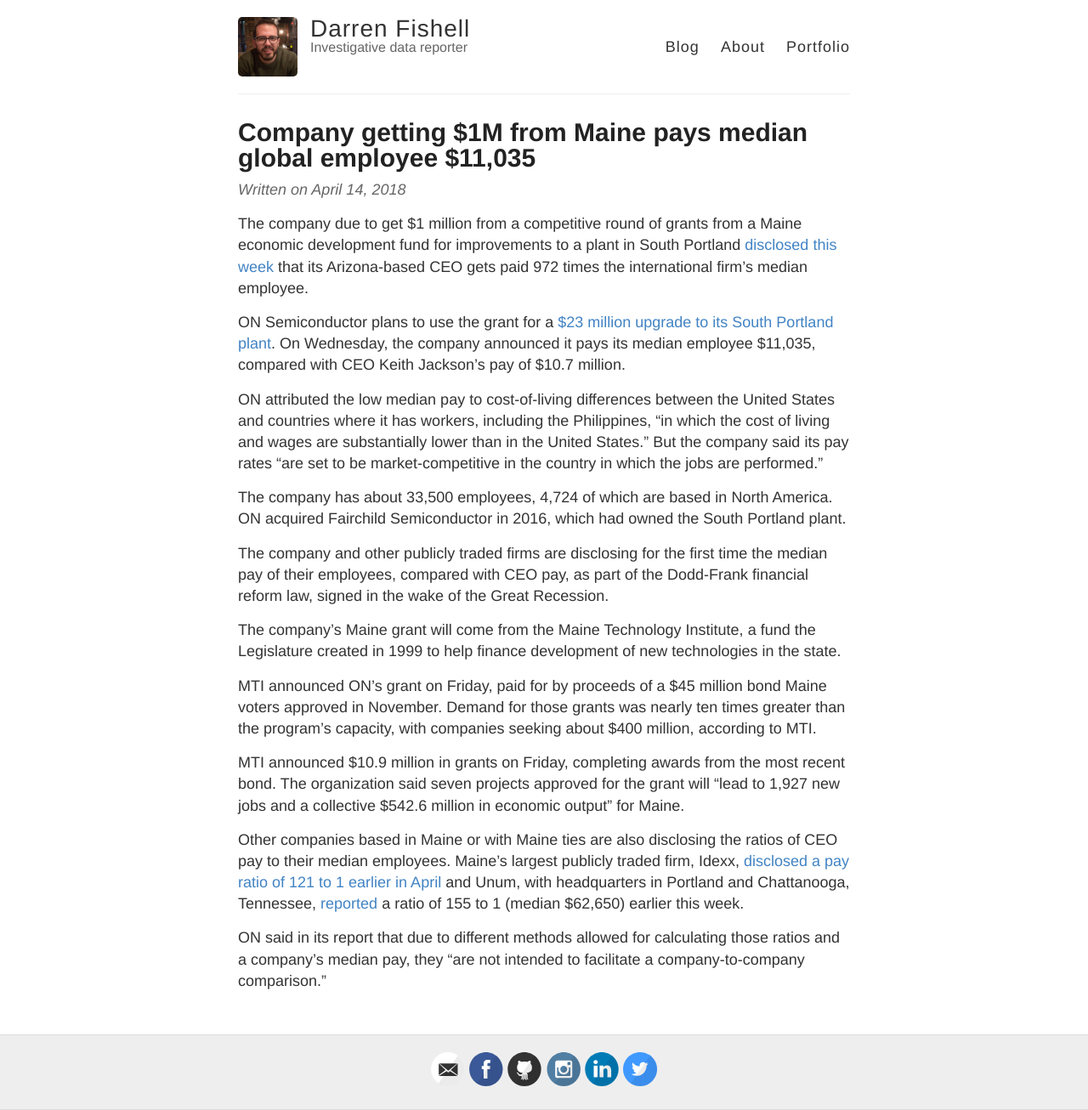
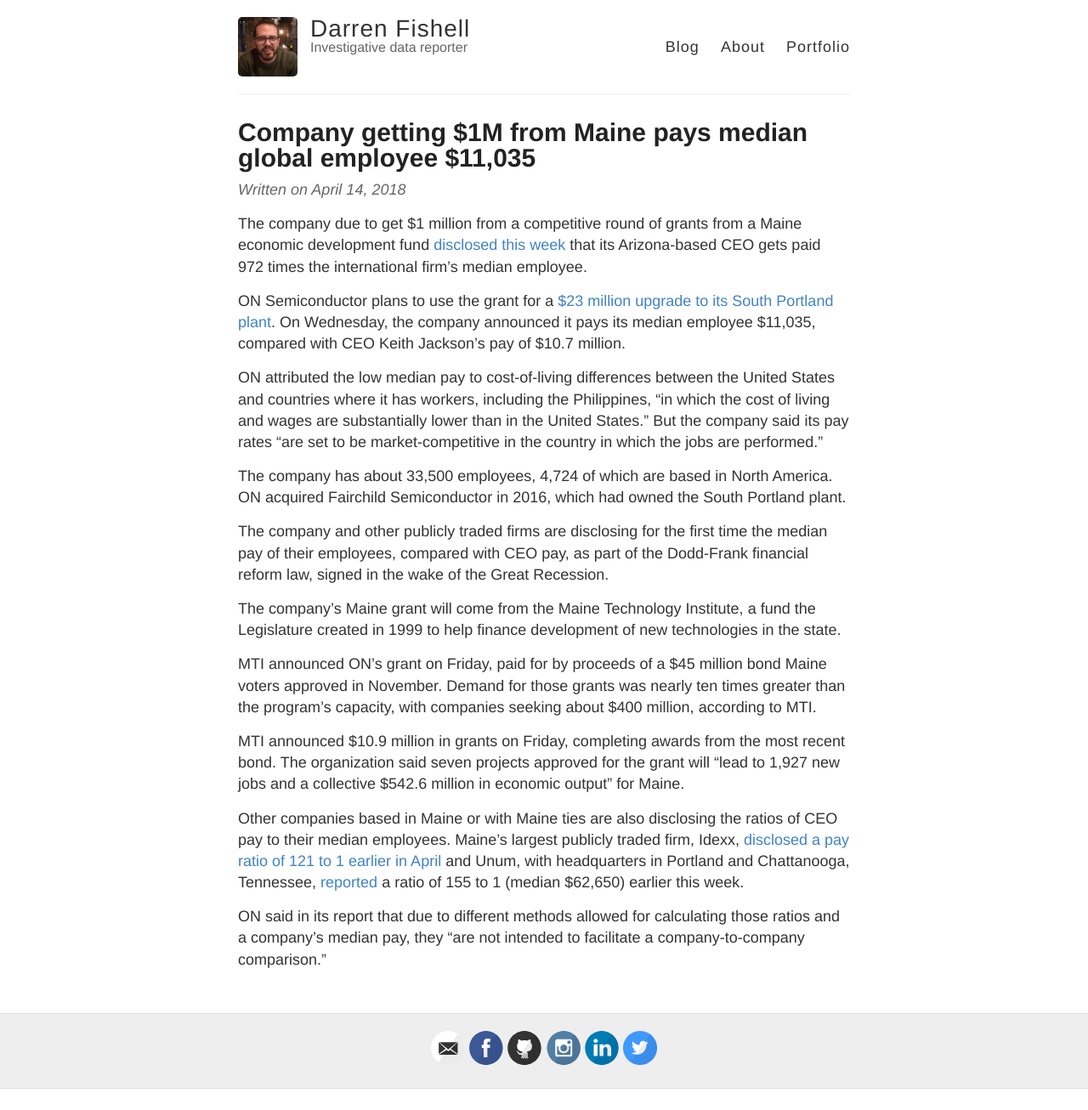
Before and after one commit to darrenfishell/darrenfishell.github.io, a Jekyll site: the page built from _posts/2018-04-14-company-getting-$1M-from-Maine-pays-median-global-employee-$11,035.md, in a window 1280 px wide. Shown: the whole page at 85% size. Built offline with Jekyll 4.4.1, drawn with Linux system fonts in a browser that asks for light colours; comment, search, counter and statistics services are not loaded; after the commit the page ends 1281 px from its top, so only the background shows below that.

Commit message:
Edit lede

```diff
--- a/_posts/2018-04-14-company-getting-$1M-from-Maine-pays-median-global-employee-$11,035.md
+++ b/_posts/2018-04-14-company-getting-$1M-from-Maine-pays-median-global-employee-$11,035.md
@@ -3,7 +3,7 @@
 title: Company getting $1M from Maine pays median global employee $11,035
 ---
 
-The company due to get $1 million from a competitive round of grants from a Maine economic development fund for improvements to a plant in South Portland [disclosed this week](https://www.sec.gov/Archives/edgar/data/1097864/000119312518114330/d516899ddef14a.htm#toc516899_41) that its Arizona-based CEO gets paid 972 times the international firm's median employee.
+The company due to get $1 million from a competitive round of grants from a Maine economic development fund [disclosed this week](https://www.sec.gov/Archives/edgar/data/1097864/000119312518114330/d516899ddef14a.htm#toc516899_41) that its Arizona-based CEO gets paid 972 times the international firm's median employee.
 
 ON Semiconductor plans to use the grant for a [$23 million upgrade to its South Portland plant](https://www.pressherald.com/2018/04/13/on-semiconductor-planning-23-million-upgrade/). On Wednesday, the company announced it pays its median employee $11,035, compared with CEO Keith Jackson's pay of $10.7 million.
 
```
